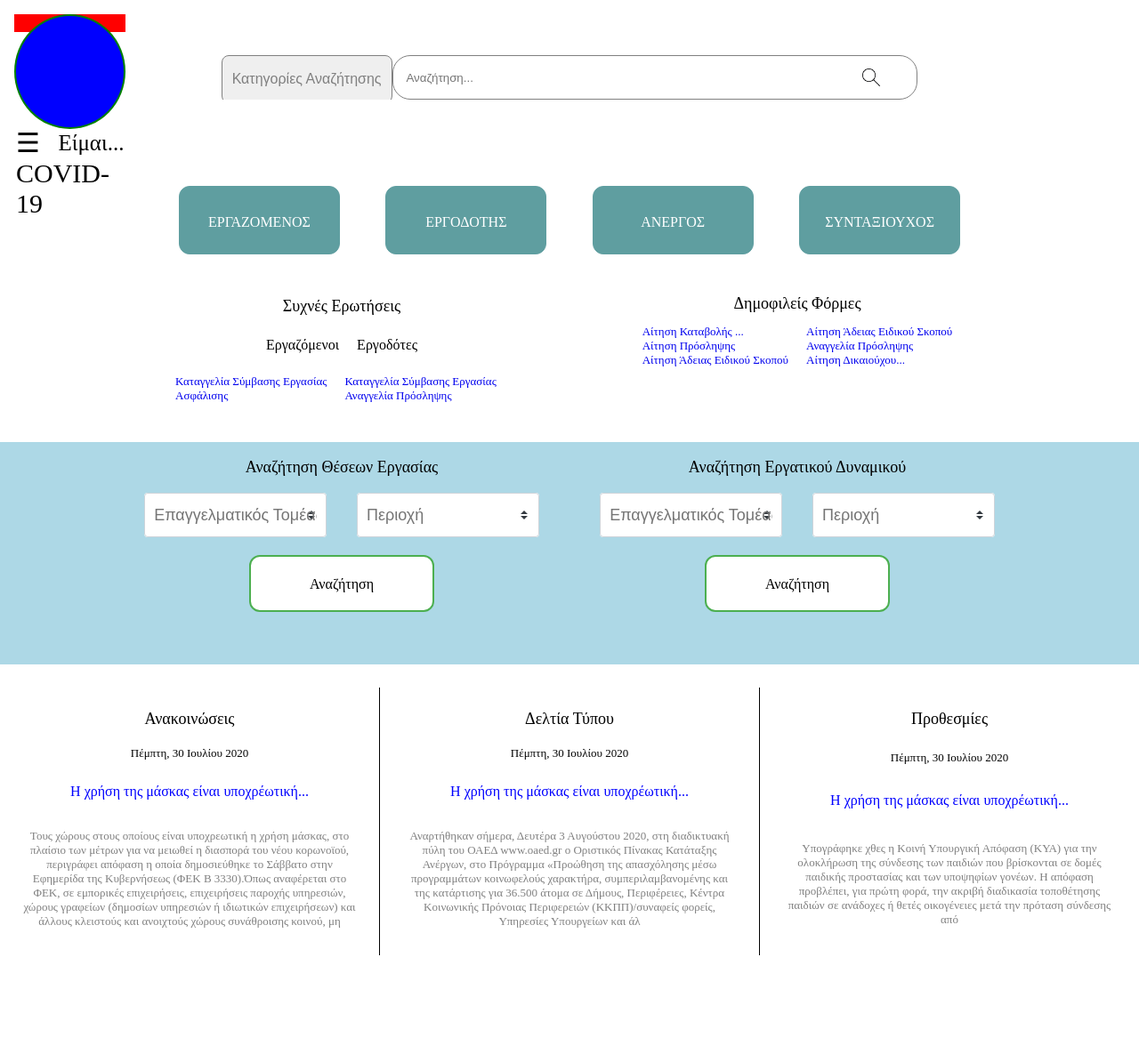
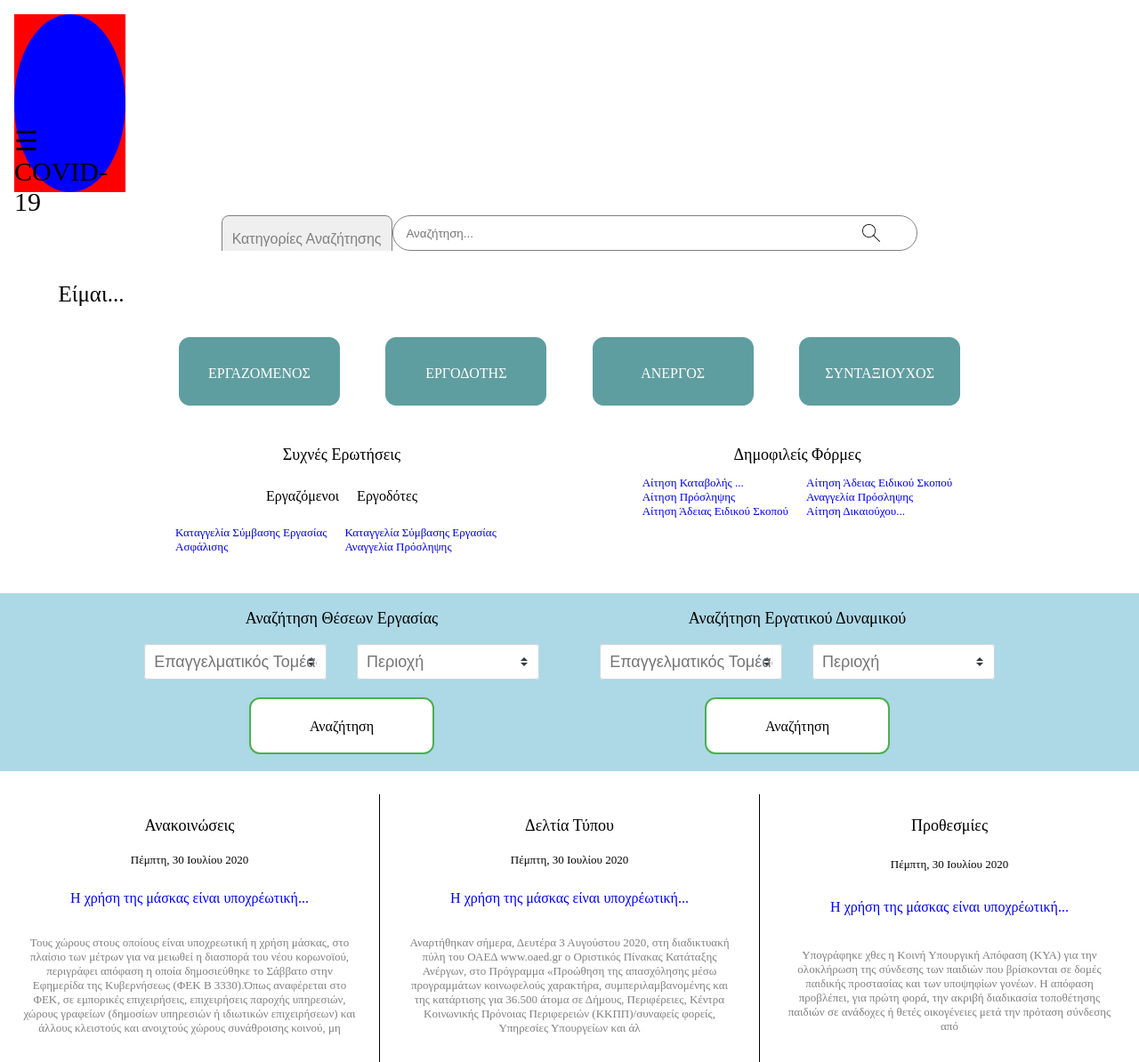
Before and after one commit to MVour/EAM_3, a PHP site: page /php/homepage.php in a window 1280 px wide. Shown: the part 200-1394 px from the top of the page at 89% size. Before the commit the page ends 1274 px from the top, so only its background shows below. Run offline with PHP 8.4, Linux system fonts and the light colour scheme.

Commit message:
fixed height

```diff
--- a/css/homepage_style.css
+++ b/css/homepage_style.css
@@ -7,6 +7,7 @@ head {
 
 html, body {
 	max-width: 100%;
+	height: auto;
 	margin: 0%;
 	transition: background-color .5s;
 }
@@ -14,7 +15,8 @@ html, body {
 
 .Searchrow {
 	width: 100%;
-	height: 50px;
+	/* height: 50px; */
+	height: 20%;
 	display: flex;
     justify-content: center;
 	text-align: center;
@@ -161,7 +163,8 @@ html, body {
 
 .QuickAccessRow {
 	width: 100%;
-	height: 200px;
+	/* height: 200px; */
+	height: 100%;
 	display: flex;
     justify-content: center;
     align-items: center;
@@ -182,7 +185,7 @@ html, body {
 
 .FSTitlerow{
 	display: flex;
-	height: 50px;
+	height: 20%
 	text-align: center;
 	justify-content: center;
 	grid-column-start: 1;
@@ -247,7 +250,8 @@ div.searchable {
 
 .searchable input {
     width: 100%;
-    height: 50px;
+    /* height: 50px; */
+	height: 20%;
     font-size: 18px;
     padding: 10px;
     -webkit-box-sizing: border-box; /* Safari/Chrome, other WebKit */
@@ -296,7 +300,8 @@ div.searchable {
 
 .JESearchRow {
 	width: 100%;
-	height: 250px;
+	/* height: 250px; */
+	height: 100%;
 	display: flex;
 	text-align: center;
 	justify-content: center;
@@ -337,7 +342,8 @@ div.searchable {
 
 .SampleRow {
 	width: 100%;
-	height: 300px;
+	/* height: 300px; */
+	height: 20%;
 	display: flex;
 	background-color: white;
 }
@@ -411,7 +417,7 @@ div.searchable {
 
 .covbuttcontainer {
 	width: 10%;
-	height: 10%;
+	height: 100%;
 	background-color: red;
 	display: flex;
 }
@@ -419,17 +425,16 @@ div.searchable {
 .covidbutton {
 	padding-top: 100%;
 	border-radius: 50%;
-	border: 2px solid green;
 	position: relative;
 	background-color: blue;
 }
 
 .covbuttcontent {
 	position: absolute;
-top: 0;
-left: 0;
-bottom: 0;
-right: 0;
+	top: 0;
+	left: 0;
+	bottom: 0;
+	right: 0;
 }
 
 .sidenav {
--- a/php/homepage.php
+++ b/php/homepage.php
@@ -2,6 +2,85 @@
 <html>
 
 	<meta charset="UTF-8">
+
+	<script src="https://cdnjs.cloudflare.com/ajax/libs/jquery/3.3.1/jquery.min.js">
+		function filterFunction(that, event) {
+		    let container, input, filter, li, input_val;
+		    container = $(that).closest(".searchable");
+		    input_val = container.find("input").val().toUpperCase();
+
+		    if (["ArrowDown", "ArrowUp", "Enter"].indexOf(event.key) != -1) {
+		        keyControl(event, container)
+		    } else {
+		        li = container.find("ul li");
+		        li.each(function (i, obj) {
+		            if ($(this).text().toUpperCase().indexOf(input_val) > -1) {
+		                $(this).show();
+		            } else {
+		                $(this).hide();
+		            }
+		        });
+
+		        container.find("ul li").removeClass("selected");
+		        setTimeout(function () {
+		            container.find("ul li:visible").first().addClass("selected");
+		        }, 100)
+		    }
+		}
+
+		function keyControl(e, container) {
+		    if (e.key == "ArrowDown") {
+
+		        if (container.find("ul li").hasClass("selected")) {
+		            if (container.find("ul li:visible").index(container.find("ul li.selected")) + 1 < container.find("ul li:visible").length) {
+		                container.find("ul li.selected").removeClass("selected").nextAll().not('[style*="display: none"]').first().addClass("selected");
+		            }
+
+		        } else {
+		            container.find("ul li:first-child").addClass("selected");
+		        }
+
+		    } else if (e.key == "ArrowUp") {
+
+		        if (container.find("ul li:visible").index(container.find("ul li.selected")) > 0) {
+		            container.find("ul li.selected").removeClass("selected").prevAll().not('[style*="display: none"]').first().addClass("selected");
+		        }
+		    } else if (e.key == "Enter") {
+		        container.find("input").val(container.find("ul li.selected").text()).blur();
+		        onSelect(container.find("ul li.selected").text())
+		    }
+
+		    container.find("ul li.selected")[0].scrollIntoView({
+		        behavior: "smooth",
+		    });
+		}
+
+		function onSelect(val) {
+		    alert(val)
+		}
+
+		$(".searchable input").focus(function () {
+		    $(this).closest(".searchable").find("ul").show();
+		    $(this).closest(".searchable").find("ul li").show();
+		});
+		$(".searchable input").blur(function () {
+		    let that = this;
+		    setTimeout(function () {
+		        $(that).closest(".searchable").find("ul").hide();
+		    }, 300);
+		});
+
+		$(document).on('click', '.searchable ul li', function () {
+		    $(this).closest(".searchable").find("input").val($(this).text()).blur();
+		    onSelect($(this).text())
+		});
+
+		$(".searchable ul li").hover(function () {
+		    $(this).closest(".searchable").find("ul li.selected").removeClass("selected");
+		    $(this).addClass("selected");
+		});
+
+	</script>
 
 	<head>
 
@@ -18,7 +97,30 @@
 			  $("#header").load("header.php");
 			  $("#footer").load("footer.php");
 			});
+
+				function openNav() {
+					document.getElementById("reg").style.display = "flex";
+					document.getElementById("reg").style.backgroundColor = "lightgreen";
+
+					document.getElementById("mySidenav").style.width = "250px";
+					document.getElementById("main").style.marginLeft = "250px";
+					document.body.style.backgroundColor = "rgba(0,0,0,0.4)";
+					document.documentElement.style.overflow = 'hidden';
+					document.body.scroll = "no";
+				}
+
+				function closeNav() {
+					document.getElementById("reg").style.display = "none";
+					document.getElementById("reg").style.backgroundColor = "white";
+
+					document.getElementById("mySidenav").style.width = "0";
+					document.getElementById("main").style.marginLeft= "0";
+					document.body.style.backgroundColor = "white";
+					document.documentElement.style.overflow = 'scroll';
+					document.body.scroll = "yes";
+				}
 		</script>
+
 		<div id="header"></div>
 	</head>
 
@@ -27,7 +129,7 @@
 		<!-- i dont even know what that was..... -->
 		<!-- <div id="includedContent"></div> -->
 
-		<!-- COVID OVERL MENU -->
+		<!-- START COVID OVERL MENU START-->
 		<div id="mySidenav" class="sidenav">
 			<a href="javascript:void(0)" class="closebtn" onclick="closeNav()">&times;</a>
 			<a href="#">About</a>
@@ -38,13 +140,10 @@
 
 		<div id="main">
 			<div class="covbuttcontainer">
-				<div class="covidbutton">
-					<span style="font-size:30px;cursor:pointer" onclick="openNav()">&#9776; COVID-19</span>
-				</div>
+				<span class="covidbutton" style="font-size:30px;cursor:pointer" onclick="openNav()">&#9776; COVID-19</span>
 			</div>
 		</div>
-		<!-- COVID OVERL MENU -->
-
+		<!-- END COVID OVERL MENU END -->
 
 		<div class="Searchrow">
 			<div class="dropdown">
@@ -61,8 +160,6 @@
 					<a>Συχνές Ερωτήσεις</a>
 				</div>
 			</div>
-
-
 
 			<div class="searchbar">
 				<input  class="searchinput" type="text" name="search" placeholder="Αναζήτηση...">
@@ -90,6 +187,8 @@
 				<p>ΣΥΝΤΑΞΙΟΥΧΟΣ</p>
 			</div>
 		</div>
+
+
 
 	<!-- /* Quick access to FQA and Forms */ -->
 		<div class="QuickAccessRow">
@@ -220,109 +319,7 @@
 	</body>
 
 
-	<script src="https://cdnjs.cloudflare.com/ajax/libs/jquery/3.3.1/jquery.min.js">
-	function filterFunction(that, event) {
-	    let container, input, filter, li, input_val;
-	    container = $(that).closest(".searchable");
-	    input_val = container.find("input").val().toUpperCase();
 
-	    if (["ArrowDown", "ArrowUp", "Enter"].indexOf(event.key) != -1) {
-	        keyControl(event, container)
-	    } else {
-	        li = container.find("ul li");
-	        li.each(function (i, obj) {
-	            if ($(this).text().toUpperCase().indexOf(input_val) > -1) {
-	                $(this).show();
-	            } else {
-	                $(this).hide();
-	            }
-	        });
-
-	        container.find("ul li").removeClass("selected");
-	        setTimeout(function () {
-	            container.find("ul li:visible").first().addClass("selected");
-	        }, 100)
-	    }
-	}
-
-	function keyControl(e, container) {
-	    if (e.key == "ArrowDown") {
-
-	        if (container.find("ul li").hasClass("selected")) {
-	            if (container.find("ul li:visible").index(container.find("ul li.selected")) + 1 < container.find("ul li:visible").length) {
-	                container.find("ul li.selected").removeClass("selected").nextAll().not('[style*="display: none"]').first().addClass("selected");
-	            }
-
-	        } else {
-	            container.find("ul li:first-child").addClass("selected");
-	        }
-
-	    } else if (e.key == "ArrowUp") {
-
-	        if (container.find("ul li:visible").index(container.find("ul li.selected")) > 0) {
-	            container.find("ul li.selected").removeClass("selected").prevAll().not('[style*="display: none"]').first().addClass("selected");
-	        }
-	    } else if (e.key == "Enter") {
-	        container.find("input").val(container.find("ul li.selected").text()).blur();
-	        onSelect(container.find("ul li.selected").text())
-	    }
-
-	    container.find("ul li.selected")[0].scrollIntoView({
-	        behavior: "smooth",
-	    });
-	}
-
-	function onSelect(val) {
-	    alert(val)
-	}
-
-	$(".searchable input").focus(function () {
-	    $(this).closest(".searchable").find("ul").show();
-	    $(this).closest(".searchable").find("ul li").show();
-	});
-	$(".searchable input").blur(function () {
-	    let that = this;
-	    setTimeout(function () {
-	        $(that).closest(".searchable").find("ul").hide();
-	    }, 300);
-	});
-
-	$(document).on('click', '.searchable ul li', function () {
-	    $(this).closest(".searchable").find("input").val($(this).text()).blur();
-	    onSelect($(this).text())
-	});
-
-	$(".searchable ul li").hover(function () {
-	    $(this).closest(".searchable").find("ul li.selected").removeClass("selected");
-	    $(this).addClass("selected");
-	});
-
-		</script>
-
-	<script>
-		function openNav() {
-			document.getElementById("reg").style.display = "flex";
-			document.getElementById("reg").style.backgroundColor = "lightgreen";
-
-			document.getElementById("mySidenav").style.width = "250px";
-			document.getElementById("main").style.marginLeft = "250px";
-			document.body.style.backgroundColor = "rgba(0,0,0,0.4)";
-			document.documentElement.style.overflow = 'hidden';
-	   		document.body.scroll = "no";
-		}
-
-		function closeNav() {
-			document.getElementById("reg").style.display = "none";
-			document.getElementById("reg").style.backgroundColor = "white";
-
-			document.getElementById("mySidenav").style.width = "0";
-			document.getElementById("main").style.marginLeft= "0";
-			document.body.style.backgroundColor = "white";
-			document.documentElement.style.overflow = 'scroll';
-	 		document.body.scroll = "yes";
-		}
-
-	</script>
 
 
 </html>
```
Also changed, not shown: php/covid_corona_icon.png (renamed from php/covid_corona_virus_coronavirus_covid_icon_140769.png).
